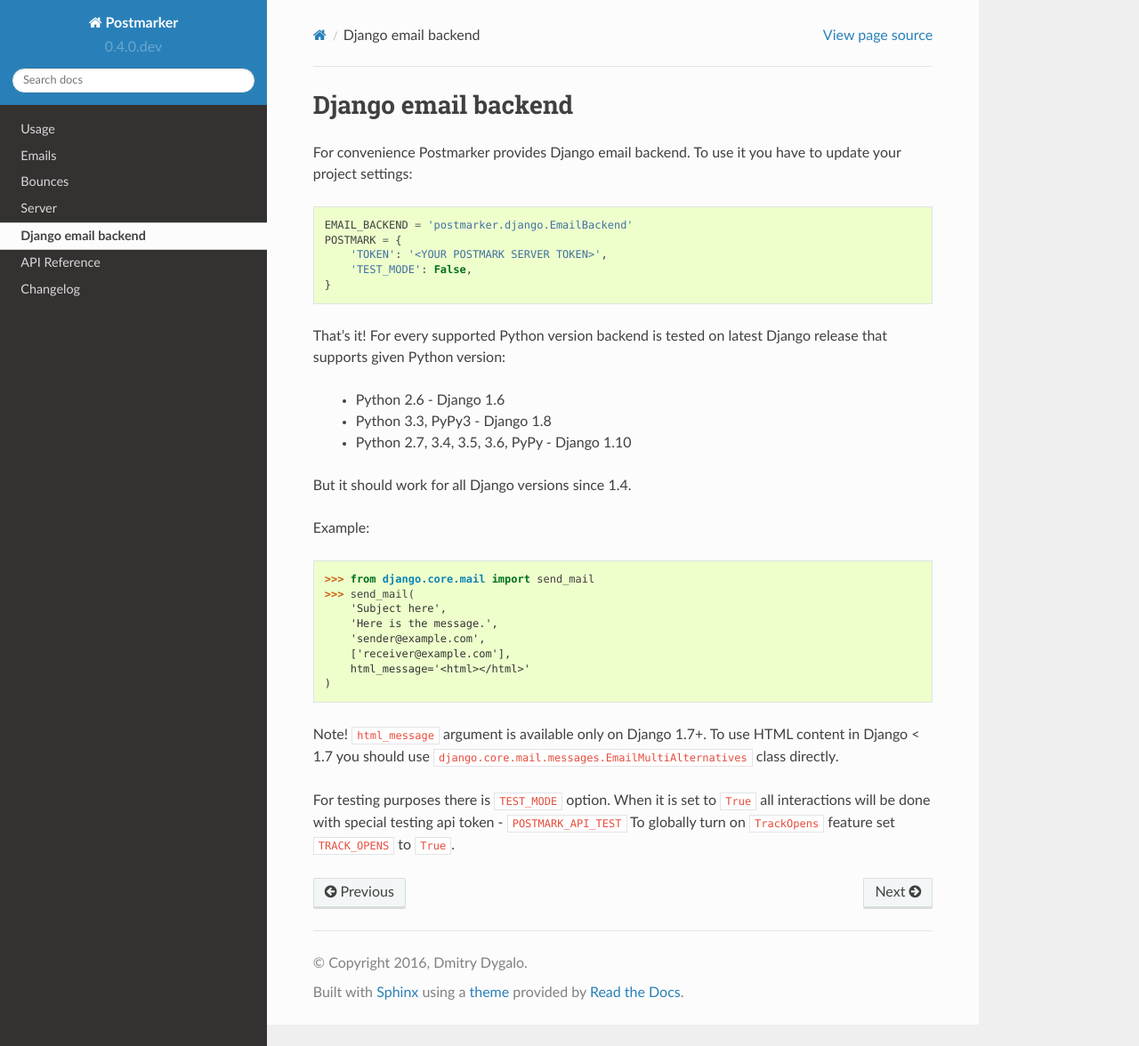
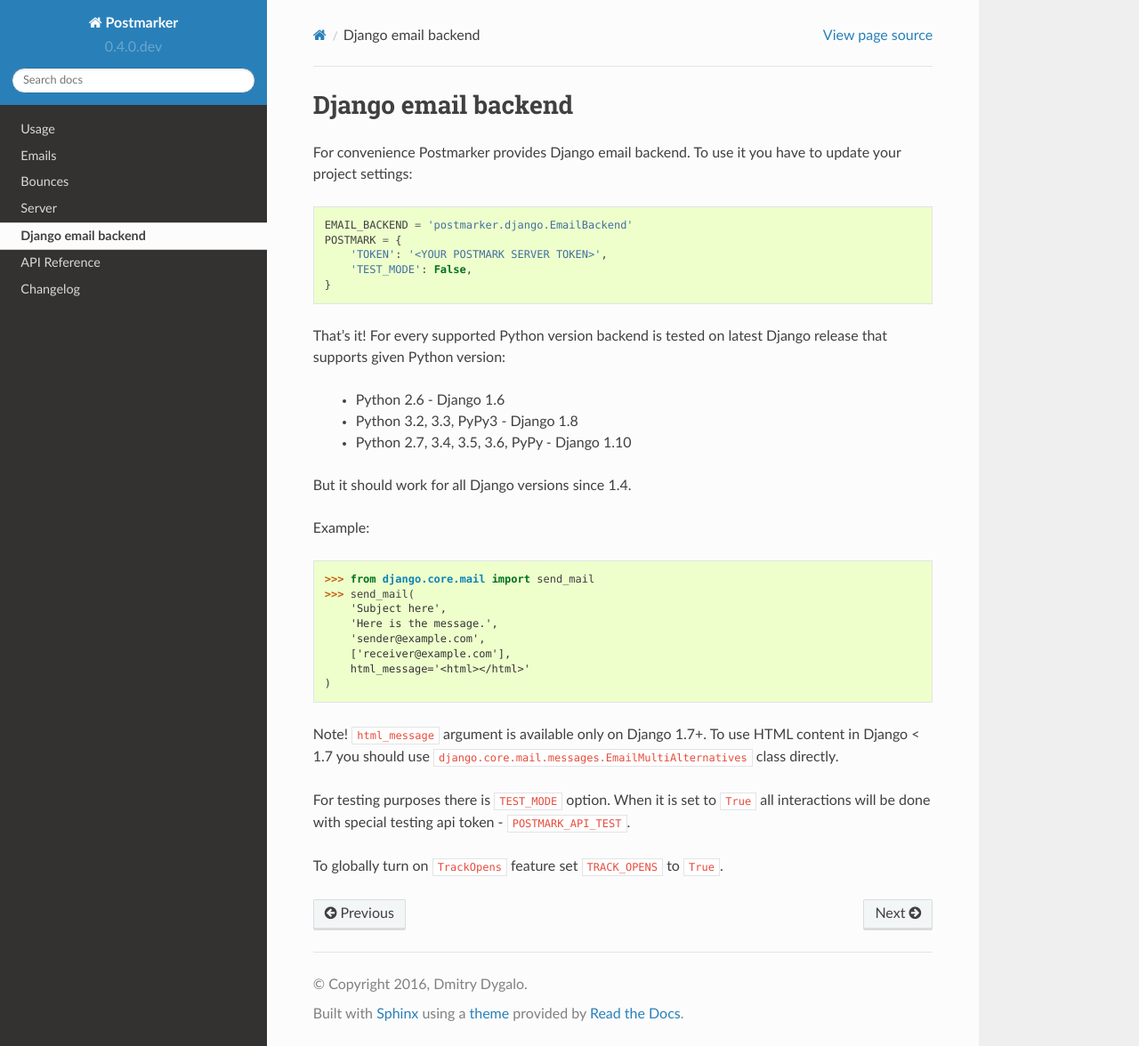
Before and after one commit to Stranger6667/postmarker, a Sphinx documentation site: the page built from docs/django.rst, in a window 1280 px wide and 1176 px high. Shown: the whole window at 89% size. Built offline with Sphinx 7.4.7 and the Read the Docs theme 2.0.0, drawn with Linux system fonts in a browser that asks for light colours.

Commit message:
Update docs

```diff
--- a/docs/django.rst
+++ b/docs/django.rst
@@ -18,11 +18,10 @@
 For every supported Python version backend is tested on latest Django release that supports given Python version:
 
  - Python 2.6 - Django 1.6
- - Python 3.3, PyPy3 - Django 1.8
+ - Python 3.2, 3.3, PyPy3 - Django 1.8
  - Python 2.7, 3.4, 3.5, 3.6, PyPy - Django 1.10
 
 But it should work for all Django versions since 1.4.
-
 
 Example:
 
@@ -41,5 +40,6 @@
 To use HTML content in Django < 1.7 you should use ``django.core.mail.messages.EmailMultiAlternatives`` class directly.
 
 For testing purposes there is ``TEST_MODE`` option.
-When it is set to ``True`` all interactions will be done with special testing api token - ``POSTMARK_API_TEST``
+When it is set to ``True`` all interactions will be done with special testing api token - ``POSTMARK_API_TEST``.
+
 To globally turn on ``TrackOpens`` feature set ``TRACK_OPENS`` to ``True``.
```
